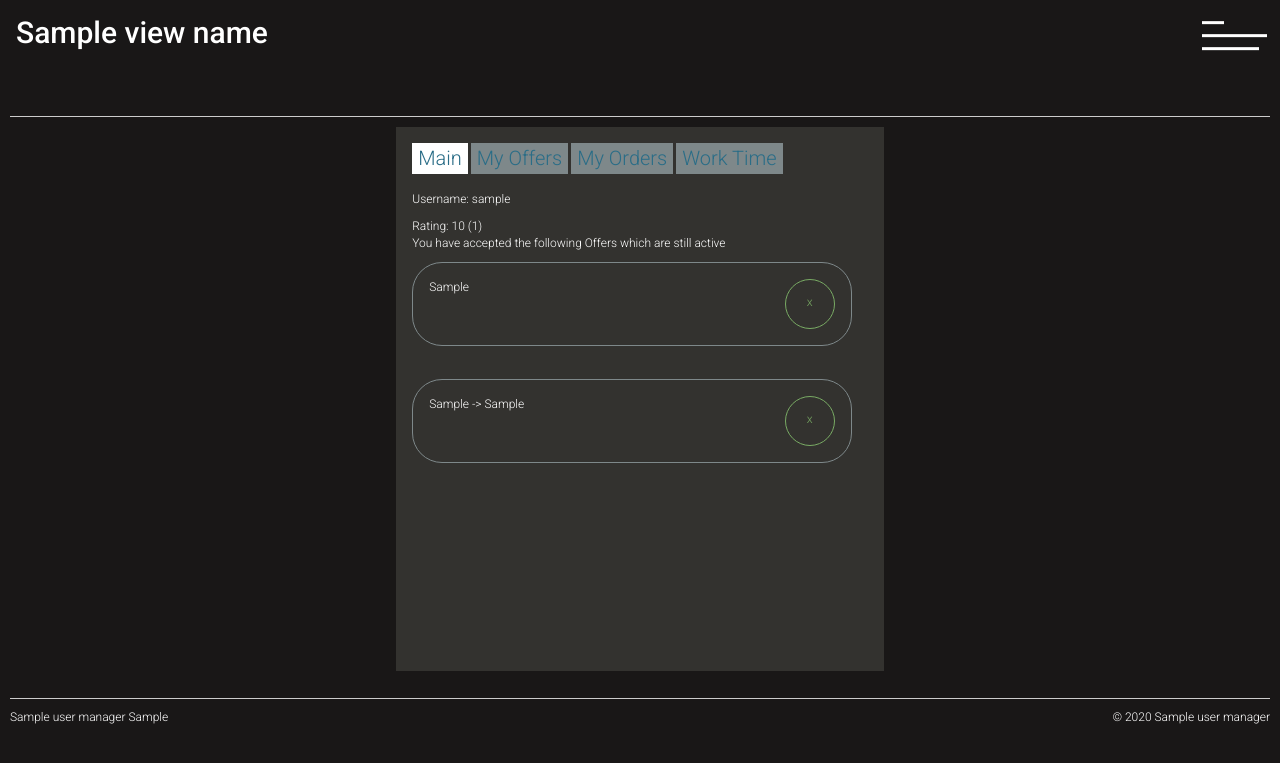
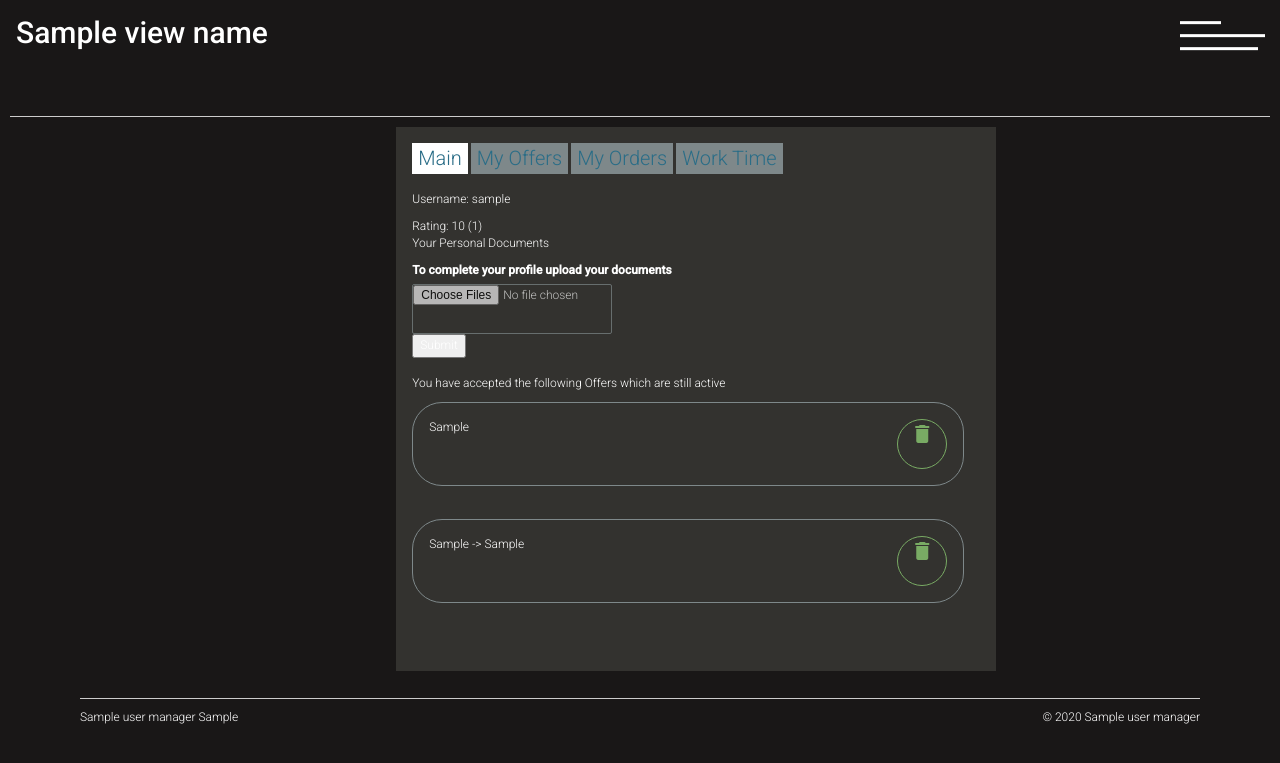
Before and after one commit to LPaaS-WiInf-Projektgruppe/Projekt-Knock-Knock, a Flask app: template project_knock_knock/templates/profil.html in a window 1280 px wide. Shown: the top 763 px of the page. Run offline with Flask 2, Linux system fonts and the light colour scheme; the template is opened without the code that fills it: most values are stand-ins (such as "Sample title", 1, 10 or a date in 2020); some libraries are stand-ins or nearby versions.

Commit message:
Icons&dropdown
icons für die Nav und Dropdown für die Städte

```diff
--- a/project_knock_knock/templates/comOffer.html
+++ b/project_knock_knock/templates/comOffer.html
@@ -59,6 +59,7 @@
   </div>
 
 
+
 </div>
 
 <script src="https://ajax.googleapis.com/ajax/libs/jquery/2.2.4/jquery.min.js"></script>
--- a/project_knock_knock/templates/flask_user/flask_user_layout.html
+++ b/project_knock_knock/templates/flask_user/flask_user_layout.html
@@ -9,6 +9,8 @@
     <!-- Bootstrap -->
     <link href="//netdna.bootstrapcdn.com/bootstrap/3.1.1/css/bootstrap.min.css" rel="stylesheet">
 
+    <!-- Googleapi for Icons -->
+    <link rel="stylesheet" href="https://fonts.googleapis.com/icon?family=Material+Icons">
     <!-- In-lining styles to avoid needing a separate .css file -->
     <style>
         hr { border-color: #cccccc; margin: 0; padding: 0 }
@@ -327,15 +329,15 @@
 
                 <!-- The Nav Menu -->
                 <nav class="nav">
-                  <a class="nav-item" href="/home">Home</a>
-                  <a class="nav-item" href="/comOffer">Company Offers</a>
-                  <a class="nav-item" href="/driverOffer">Driver Offers</a>
-                  <a class="nav-item" href="/map">Map</a>
-                  <a class="nav-item" href="/profil">Profile</a>
-                  <a class="nav-item" href="/conversations">Conversations</a>
+                  <a class="nav-item" href="/home"><i class="material-icons">home</i> Home</a>
+                  <a class="nav-item" href="/comOffer"><i class="material-icons">description</i> Company Offers</a>
+                  <a class="nav-item" href="/driverOffer"><i class="material-icons">local_shipping</i> Driver Offers</a>
+                  <a class="nav-item" href="/map"><i class="material-icons">place</i> Map</a>
+                  <a class="nav-item" href="/profil"><i class="material-icons">person</i> Profile</a>
+                  <a class="nav-item" href="/conversations"><i class="material-icons">question_answer</i> Conversations</a>
                   <!-- <a class="nav-item" href="/settings">Settings</a> -->
-                  <a class="nav-item" href="/chat/1">Support</a>
-                  <a class="nav-item" href="/about">About</a>
+                  <a class="nav-item" href="/chat/1"><i class="material-icons">contact_support</i> Support</a>
+                  <a class="nav-item" href="/about"><i class="material-icons">info</i> About</a>
                 </nav>
             </div>
         </div>
--- a/project_knock_knock/templates/home.html
+++ b/project_knock_knock/templates/home.html
@@ -14,7 +14,7 @@
 
  {% block content %}
 
-   <div class="scroll-container">
+   <div class="scroll-container" style = "width: 600px">
 
 <div class="content">
 
@@ -44,7 +44,7 @@
 
   <image src="{{ url_for('static', filename='img/homeImage.png') }}"
           alt="Das hier platzierte Bild konnte leider nicht auf Ihrem Gerät dargestellt werden."
-          style="width:40vw;height:40vw">
+          style="width:40vw;height:40vw; text-align: center;">
   <br>
   <br>
 
--- a/project_knock_knock/templates/profil.html
+++ b/project_knock_knock/templates/profil.html
@@ -5,14 +5,15 @@
      {{ fontawesome_html() }}
       <link href="{{url_for('static', filename='profil__style.css')}}" rel="stylesheet" type="text/css">
 {% endblock %}
-
+<!-- Googleapi for Icons -->
+      <link rel="stylesheet" href="https://fonts.googleapis.com/icon?family=Material+Icons">
 {% block header %}
 
  {% endblock %}
 
  {% block content %}
 
-<div class="content">
+<div class="content" style = "width: 600px">
 
   <div class= "tabs">
    <button id="main-profile-container-tab" class="tab" onclick="openTab('main-profile-container')">Main</button>
@@ -34,6 +35,16 @@
       {% endif %}
       ({{ profile.get_rating().get_rate_count() }})
 
+
+      <br>
+      <p> Your Personal Documents</p>
+
+      <form method="post" enctype="multipart/form-data" >
+          <label>To complete your profile upload your documents</label>
+            <input type="file" id="file" name="file" multiple style="height:50px; width: 200px">
+            <button>Submit</button>
+      </form>
+      <br>
     <p>You have accepted the following Offers which are still active</p>
 
 
@@ -49,8 +60,11 @@
     <div class="location-container">
       {{ offer.get_location() }}
     </div>
-    <div class="delete-btn" onClick="location.href='/rate_offer/0/{{ offer.get_id()}}'" >x</div>
-    <div style="clear:both"></div>
+    <div class="delete-btn" onClick="location.href='/rate_offer/0/{{ offer.get_id()}}'" >
+    <i class="material-icons">delete</i></div>
+    <div style="clear:both">
+    </div>
+
   </div>
   {% endfor %}
   <br>
@@ -64,8 +78,10 @@
     <div class="location-container">
       {{ offer.get_start() }} -> {{ offer.get_destination()}} </div>
       <!-- TODO: Change name of button to check as completed -->
-    <div class="delete-btn"  onClick="location.href='/rate_offer/1/{{ offer.get_id() }}'" >x</div>
-    <div style="clear:both"></div>
+    <div class="delete-btn"  onClick="location.href='/rate_offer/1/{{ offer.get_id() }}'" >
+    <i class="material-icons">delete</i></div>
+    <div style="clear:both">
+    </div>
   </div>
   {% endfor %}
 </div>
@@ -119,7 +135,10 @@
       {{ offer.get_accepted_by_name() }}
     </div>
 
-    <div class="delete-btn" onClick="location.href='/delete_driver_offer/{{ offer.get_id() }}'">x</div>
+    <div class="delete-btn" onClick="location.href='/delete_driver_offer/{{ offer.get_id() }}'">
+    <i class="material-icons">delete</i></div>
+    <div style="clear:both">
+    </div>
     <div class="delete-btn" onClick="location.href='/chat/{{ offer.get_accepted_by_id() }}'"> Chat</div>
     <div style="clear:both"></div>
   </div>
@@ -143,8 +162,10 @@
         <b>Cost</b> <br>
         {{ offer.get_kilometerpreis() }} €
     </div>
-    <div class="delete-btn" onClick="location.href='/delete_driver_offer/{{ offer.get_id() }}'">x</div>
-    <div style="clear:both"></div>
+    <div class="delete-btn" onClick="location.href='/delete_driver_offer/{{ offer.get_id() }}'">
+    <i class="material-icons">delete</i></div>
+    <div style="clear:both">
+
     <!-- TODO: remove offer when its end time is reached -->
   </div>
 
@@ -195,10 +216,11 @@
   {{ offer.get_kilometerpreis() }}
 </div>
 
-<div class="delete-btn" onClick="location.href='/deleteComOffer/{{ offer.get_id() }}'">x</div>
+<div class="delete-btn"  onClick="location.href='/deleteComOffer/{{ offer.get_id() }}'">
+<i class="material-icons">delete</i></div>
+<div style="clear:both">
+</div>
 
-  <div style="clear:both">
-</div>
 
 
 </div>
--- a/project_knock_knock/wsgi.py
+++ b/project_knock_knock/wsgi.py
@@ -1,3 +1,3 @@
-from __init__ import createApp
+from _in_ import createApp
 
 app = createApp()
```
Also changed, not shown: project_knock_knock/templates/create_com_offer.html (+20 -0 lines), project_knock_knock/templates/create_drive_offer.html (+19 -0 lines), project_knock_knock/_in_.py (renamed from project_knock_knock/__init__.py), 2 other files.
